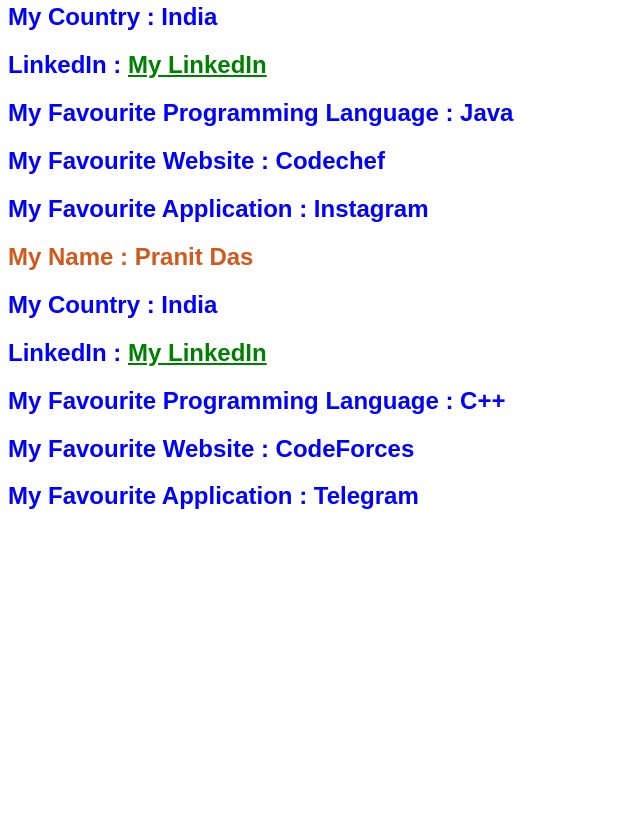
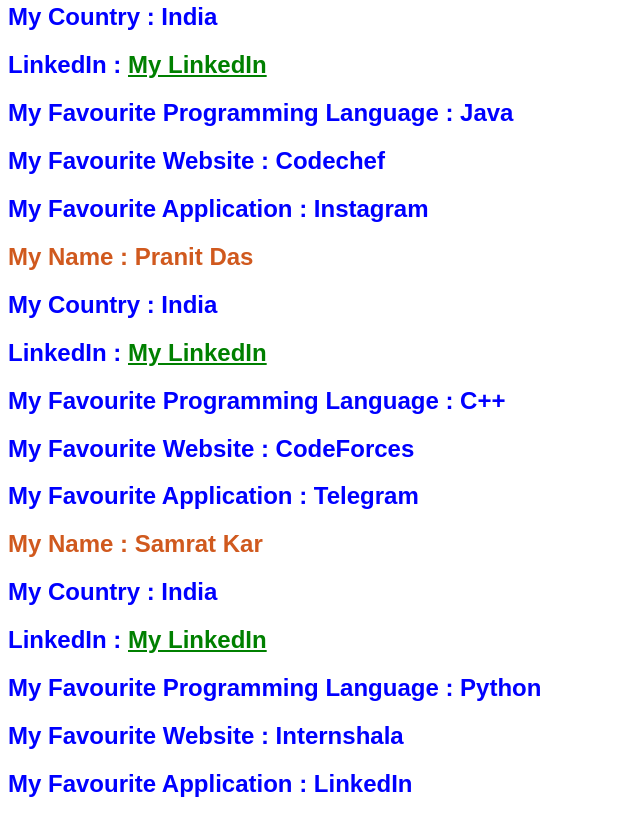
Before and after one commit to usernamehacktoberfest/My_favourites, a plain HTML site: page My_favourites/index.html in a window 1280 px wide. Shown: the part 6951-7769 px from the top of the page, without its empty margins (0-640 px from the left). Before the commit the page ends 7481 px from the top, so only its background shows below. Drawn offline with Linux system fonts and the light colour scheme.

Commit message:
Update index.html
added a new div
please merge my pull request into this repo

```diff
--- a/My_favourites/index.html
+++ b/My_favourites/index.html
@@ -292,5 +292,14 @@
       <h2 style="color: blue;">My Favourite Application    : Telegram</h2>
   </div>
 
+  <div style="border: dotted dashed solid double; color:black">
+      <h2 style="color: rgb(208, 89, 30);">My Name   : Samrat Kar</h2>
+      <h2 style="color: blue;">My Country   : India</h2>
+      <h2 style="color: blue;">LinkedIn : <a style="color: green;" href="https://www.linkedin.com/in/samrat-kar-w521f3071/">My LinkedIn</a></h2>
+      <h2 style="color: blue;">My Favourite Programming Language    : Python</h2>
+      <h2 style="color: blue;">My Favourite Website   : Internshala</h2>
+      <h2 style="color: blue;">My Favourite Application    : LinkedIn</h2>
+  </div>
+
 </body>
 </html>
```
